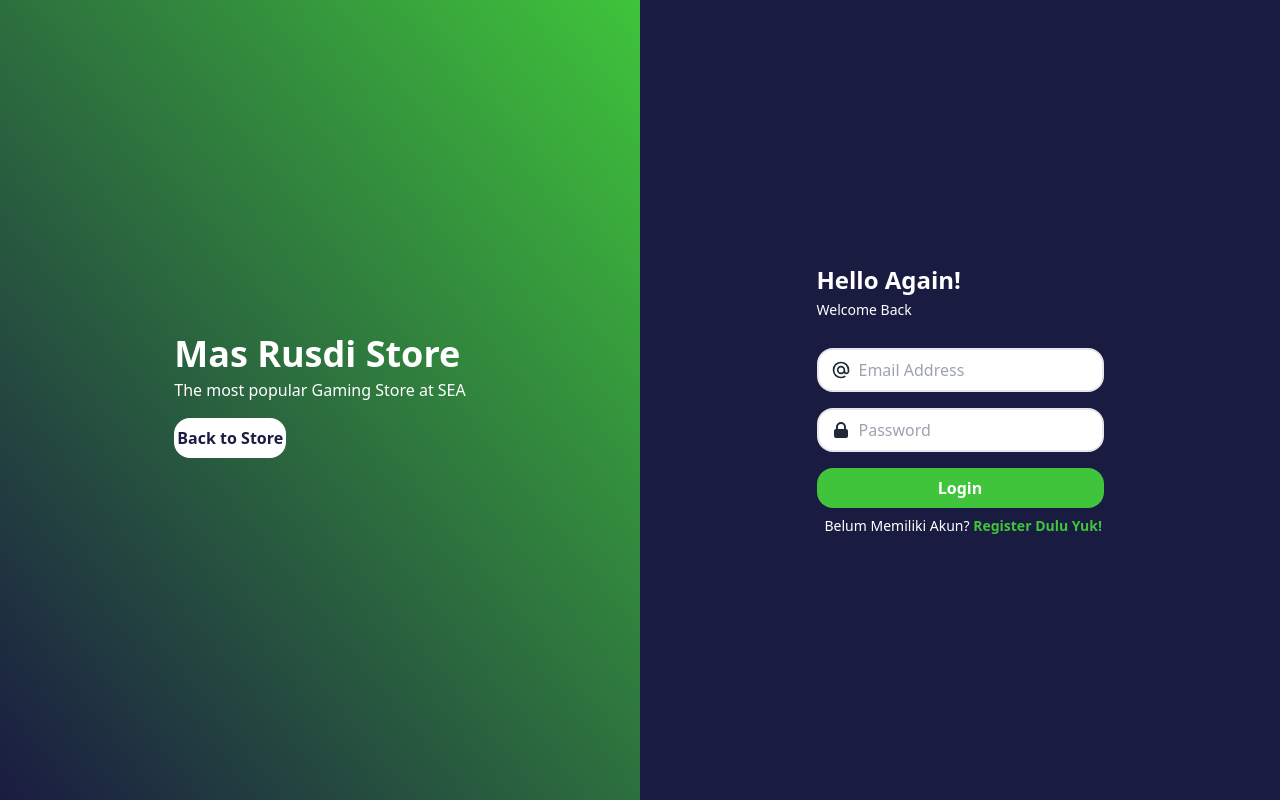
After one commit to imismaindra/project-uas, a PHP site: page /views/login.php in a window 1280 px wide. The commit adds this page. Run offline with PHP 8.4, Linux system fonts and the light colour scheme; some libraries are stand-ins or nearby versions.

Commit message:
Refactor login button in navbar, add login link, and update store page scripts

```diff
--- a/views/components/navbar.php
+++ b/views/components/navbar.php
@@ -8,7 +8,7 @@
       <span class="self-center text-2xl font-bold whitespace-nowrap text-[#3FC43B]">TOP-UP GAME</span>
     </a>
     <div class="flex md:order-2 space-x-3 md:space-x-0 rtl:space-x-reverse">
-      <button type="button" class="text-white hover:text-white border border-white hover:bg-black-200 focus:ring-4 focus:outline-none focus:ring-[#3FC43B] font-medium rounded-lg text-sm px-5 py-2.5 text-center me-2 mb-2">Login</button>
+      <a href="views/login.php" type="button"  class="text-white hover:text-white border border-white hover:bg-black-200 focus:ring-4 focus:outline-none focus:ring-[#3FC43B] font-medium rounded-lg text-sm px-5 py-2.5 text-center me-2 mb-2">Login</a>
       <button type="button" class="text-black bg-[#3FC43B] hover:bg-[#53B950] font-medium rounded-lg text-sm px-4 py-2 text-center text-sm px-5 py-2.5 text-center me-2 mb-2">Daftar</button>
       <button data-collapse-toggle="navbar-cta" type="button" class="inline-flex items-center p-2 w-10 h-10 justify-center text-sm text-gray-500 rounded-lg md:hidden hover:bg-gray-100 focus:outline-none focus:ring-2 focus:ring-gray-200" aria-controls="navbar-cta" aria-expanded="false">
         <span class="sr-only">Open main menu</span>
--- /dev/null
+++ b/views/login.php
@@ -0,0 +1,45 @@
+<!DOCTYPE html>
+<html lang="en">
+<head>
+    <meta charset="UTF-8">
+    <meta name="viewport" content="width=device-width, initial-scale=1.0">
+    <title>Sign In - Rusdi Store</title>
+    <script src="https://cdn.tailwindcss.com"></script>
+    <link rel="preconnect" href="https://fonts.googleapis.com">
+    <link rel="preconnect" href="https://fonts.gstatic.com" crossorigin>
+    <link href="https://fonts.googleapis.com/css2?family=Poppins:wght@100;200;300;400;500;600;700;800;900&display=swap" rel="stylesheet">
+    <link href="https://fonts.googleapis.com/css?family=Material+Icons|Material+Icons+Outlined|Material+Icons+Two+Tone|Material+Icons+Round|Material+Icons+Sharp" rel="stylesheet">
+</head>
+<body>
+<!-- component -->
+    <div class="h-screen flex">
+    <div class="flex w-1/2 bg-gradient-to-tr from-[#1A1B41] to-[#3FC43B] i justify-around items-center">
+        <div>
+        <h1 class="text-white font-bold text-4xl font-sans">Mas Rusdi Store </h1>
+        <p class="text-white mt-1">The most popular Gaming Store at SEA</p>
+        <button type="submit" class="block w-28 bg-white text-[#1A1B41] mt-4 py-2 rounded-2xl font-semibold mb-2">Back to Store</button>
+        </div>
+    </div>
+    <div class="flex w-1/2 justify-center items-center bg-[#1A1B41]">
+        <form class="bg-[#1A1B41]">
+        <h1 class="text-white font-bold text-2xl mb-1">Hello Again!</h1>
+        <p class="text-sm font-normal text-white mb-7">Welcome Back</p>
+        <div class="flex items-center bg-white border-2 py-2 px-3 rounded-2xl mb-4">
+            <svg xmlns="http://www.w3.org/2000/svg" class="h-5 w-5 text-gray-800" fill="none" viewBox="0 0 24 24" stroke="currentColor">
+            <path stroke-linecap="round" stroke-linejoin="round" stroke-width="2" d="M16 12a4 4 0 10-8 0 4 4 0 008 0zm0 0v1.5a2.5 2.5 0 005 0V12a9 9 0 10-9 9m4.5-1.206a8.959 8.959 0 01-4.5 1.207" />
+            </svg>
+            <input class="pl-2 outline-none border-none" type="email" name="email" id="email" placeholder="Email Address" required />
+        </div>
+        <div class="flex items-center bg-white border-2 py-2 px-3 rounded-2xl">
+            <svg xmlns="http://www.w3.org/2000/svg" class="h-5 w-5 text-gray-800" viewBox="0 0 20 20" fill="currentColor">
+            <path fill-rule="evenodd" d="M5 9V7a5 5 0 0110 0v2a2 2 0 012 2v5a2 2 0 01-2 2H5a2 2 0 01-2-2v-5a2 2 0 012-2zm8-2v2H7V7a3 3 0 016 0z" clip-rule="evenodd" />
+            </svg>
+            <input class="pl-2 outline-none border-none" type="text" name="password" id="password" placeholder="Password"  required/>
+        </div>
+        <button type="submit" class="block w-full bg-[#3FC43B] mt-4 py-2 rounded-2xl text-white font-semibold mb-2">Login</button>
+        <p class="text-white text-sm ml-2 ">Belum Memiliki Akun? <a href="register.php" class="font-bold text-[#3FC43B] cursor-pointer">Register Dulu Yuk!</a></p>
+        </form>
+    </div>
+    </div>
+</body>
+</html>
--- a/views/store/store.php
+++ b/views/store/store.php
@@ -6,6 +6,8 @@
     <title>Rusdi Store - TopUp paling murah se-Indonesia</title>
     <script src="https://cdn.tailwindcss.com"></script>
     <script src="https://unpkg.com/flowbite@1.4.0/dist/flowbite.js"></script>
+    <script src="https://cdnjs.cloudflare.com/ajax/libs/flowbite/1.6.5/flowbite.min.js"></script>
+
     <script defer src="https://cdn.jsdelivr.net/npm/alpinejs@3.14.3/dist/cdn.min.js"></script>
     <style>
 
@@ -79,6 +81,7 @@
 <body class="bg-[#1A1B41]">
     <!-- navbar -->
     <?php include './views/components/navbar.php'; ?>
+
     <!-- carousell -->
     <?php include './views/components/carousell.php'; ?>
     <!-- content -->
```
Also changed, not shown: index.php (+20 -16 lines), views/register.php (added, +52 -0 lines), views/components/login.php (deleted).
